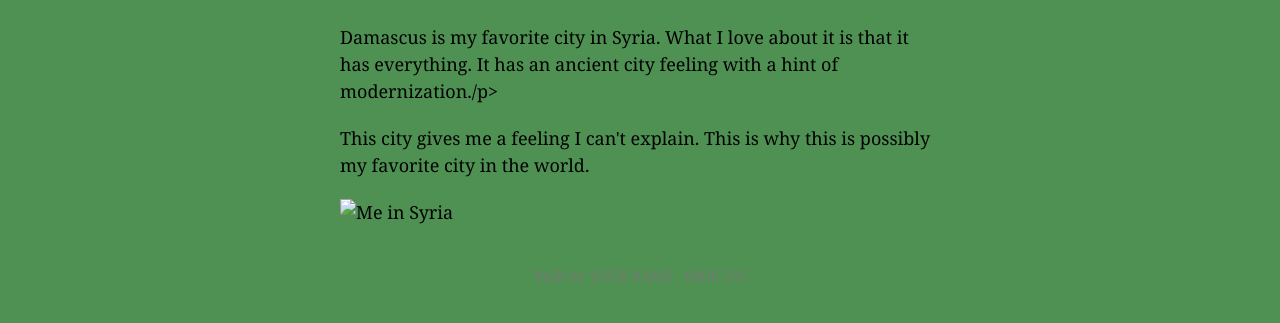
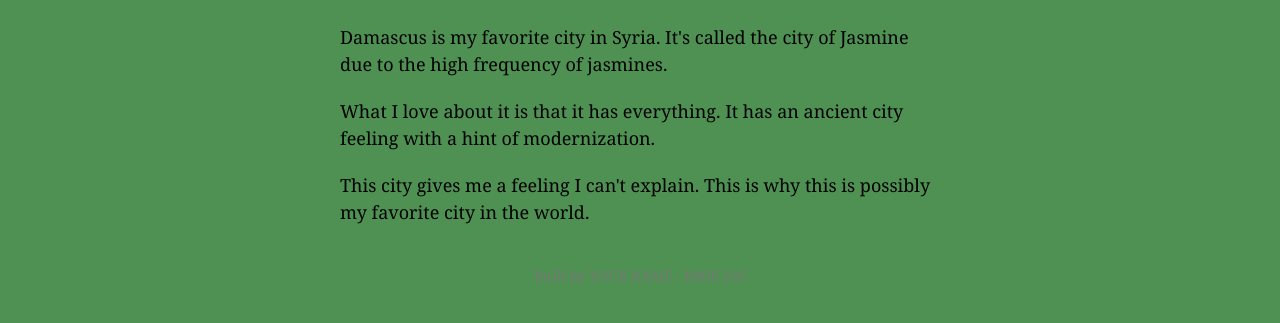
Before and after one commit to kusaibatiyassin1-oss/bmis235-html-3-, a plain HTML site: page Damascus.html in a window 1280 px wide. Shown: the part 179-502 px from the top of the page. Drawn offline with Linux system fonts and the light colour scheme.

Commit message:
Update Damascus.html

```diff
--- a/Damascus.html
+++ b/Damascus.html
@@ -27,9 +27,10 @@
 </nav>
 
 <h1>Damascus</h1>
-<p>Damascus is my favorite city in Syria. What I love about it is that it has everything. It has an ancient city feeling with a hint of modernization./p>
+<p>Damascus is my favorite city in Syria. It's called the city of Jasmine due to the high frequency of jasmines.</p>
+  <p>  What I love about it is that it has everything. It has an ancient city feeling with a hint of modernization.</p>
 <p>This city gives me a feeling I can't explain. This is why this is possibly my favorite city in the world. </p>
-<p> <img src="img/IMG_1909.HEIC" alt="Me in Syria"></p>
+
 <!-- Footer: fill in your name -->
 <footer>Built by YOUR NAME &middot; BMIS 235</footer>
 
```
